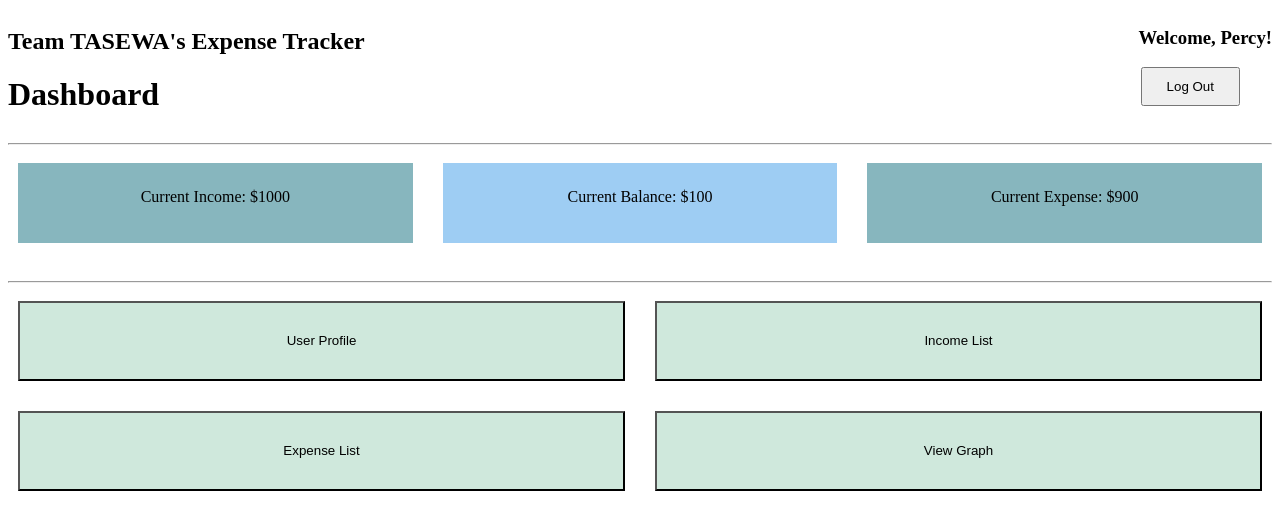
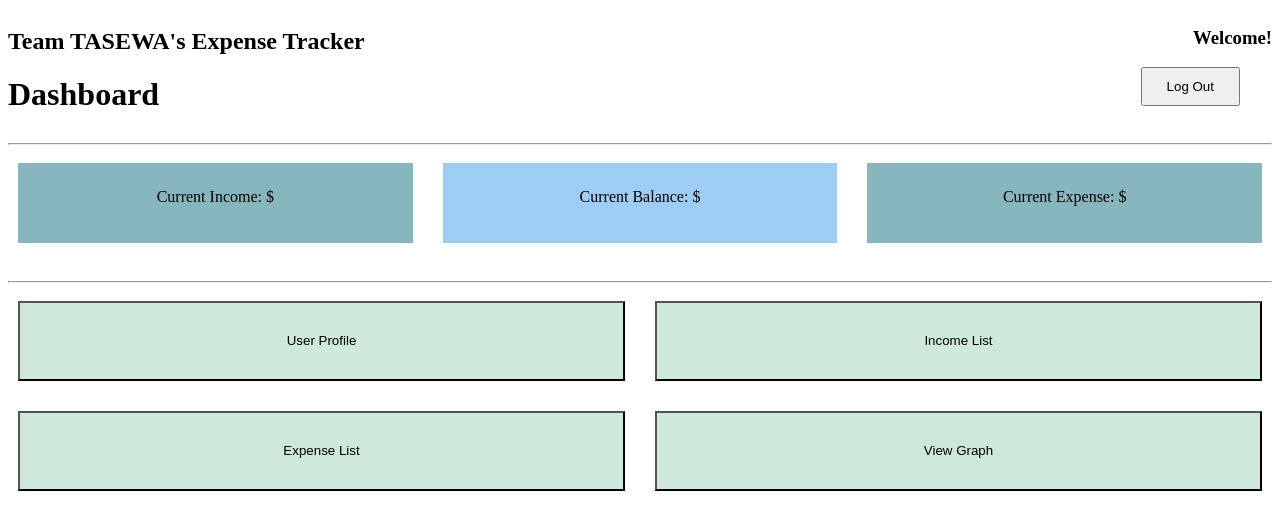
Before and after one commit to TASEWA/Expense-Tracker, a website: page src/public/html/dashboard.html in a window 1280 px wide. Drawn offline with nearby package versions, Linux system fonts and the light colour scheme.

Commit message:
Update dashboard.html

```diff
--- a/src/public/html/dashboard.html
+++ b/src/public/html/dashboard.html
@@ -18,7 +18,7 @@
         </div>
 
         <div>
-            <h3>Welcome, Percy!</h3>
+            <h3>Welcome!</h3>
             <button onclick="location.href='Welcome.html'" class="log-out-button">Log Out</button>
         </div>
     </div>
@@ -26,9 +26,9 @@
     <hr>
 
     <div class="wrapper-grid grid-current">
-        <div class="box current">Current Income: $1000</div>
-        <div class="box balance">Current Balance: $100</div>
-        <div class="box current">Current Expense: $900</div>
+        <div class="box current" id='total_income'>Current Income: $</div>
+        <div class="box balance" id="curr_balance">Current Balance: $</div>
+        <div class="box current" id="total_expense">Current Expense: $</div>
     </div>
 
     <hr>
@@ -40,6 +40,9 @@
         <button onclick="location.href='graph.html'" class="box menu">View Graph</button>
     </div>
 
+    <script src="https://ajax.googleapis.com/ajax/libs/jquery/3.5.1/jquery.min.js"></script>
+    <script src="../js/dashboard.js"></script>
+
 </body>
 
 </html>
```
